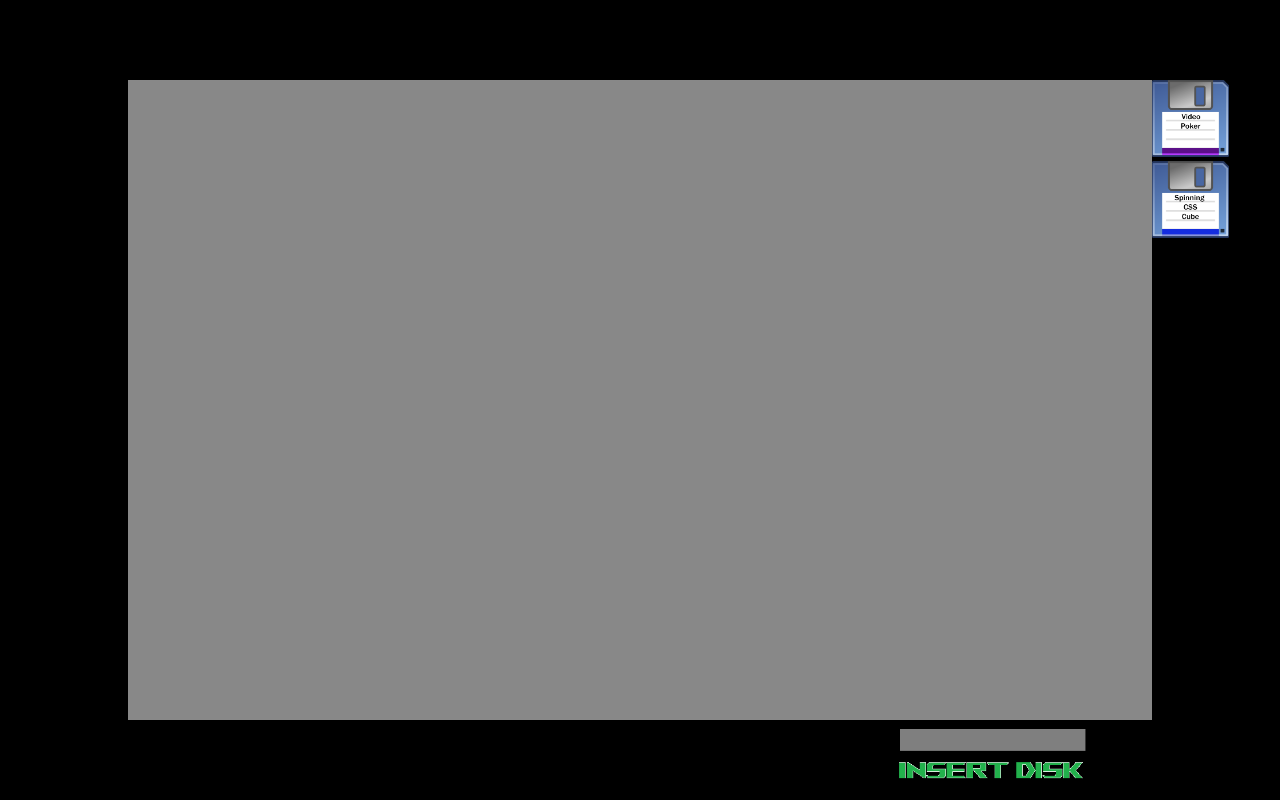
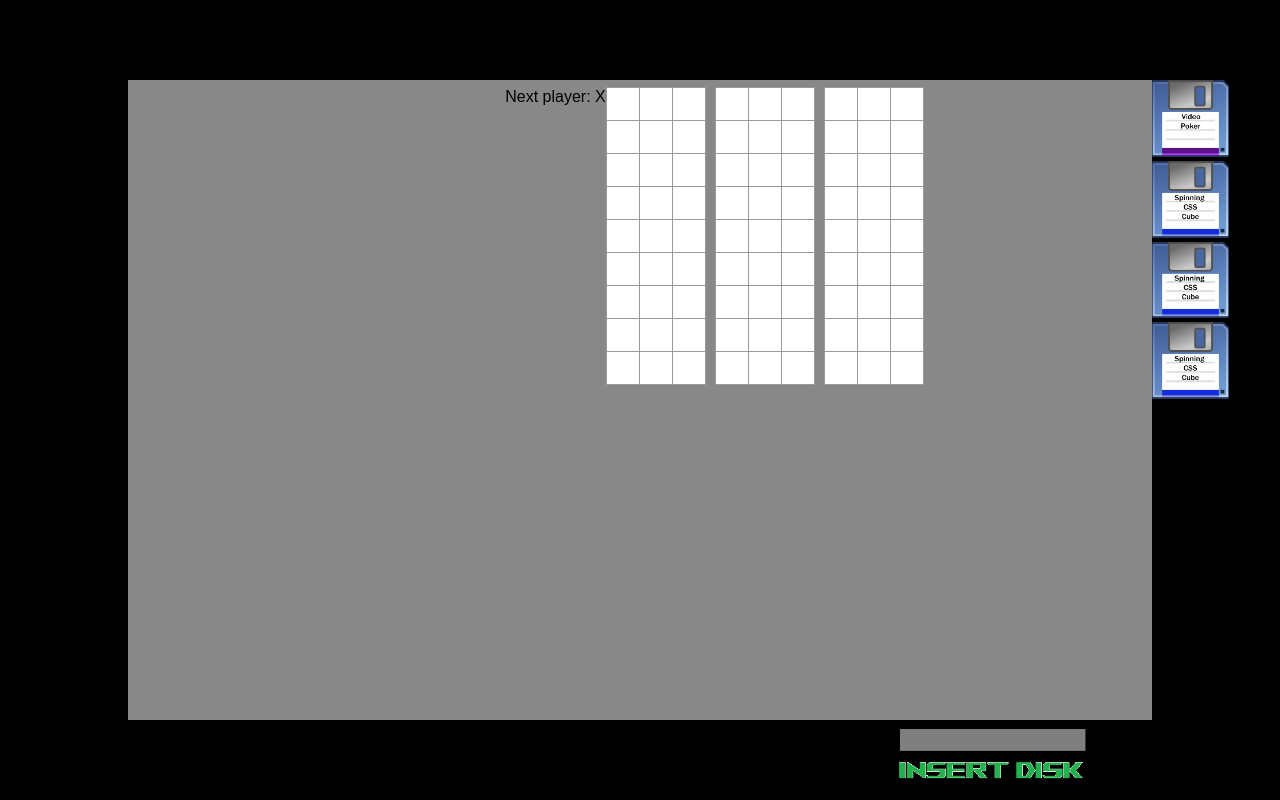
Before and after one commit to kylatae/Portfolio, a React (Vite) app: page /Tictactoe in a window 1280 px wide. Before the commit this address had no page. Built offline with nearby package versions, Linux system fonts and the light colour scheme.

Commit message:
Tic Tac Toe Experiment

```diff
--- a/src/App.jsx
+++ b/src/App.jsx
@@ -2,6 +2,8 @@ import React, { useRef, useState} from 'react'
 import {BrowserRouter, Routes, Route} from 'react-router-dom'
 import Poker from './components/Poker'
 import Cube from './components/Cube'
+import Tictactoe from './components/Tictactoe'
+import Tictactwo from './components/Tictactwo'
 import Diskette from './components/Diskette'
 
 
@@ -30,6 +32,9 @@ function App() {
         <div className={'disk_container'}>
           <Diskette src="./img/disk/videopokerDiskette.png" pageToLoad="./Poker" onDragStart={handleDragStart} />
           <Diskette src="./img/disk/cubeDiskette.png" pageToLoad="./Cube" onDragStart={handleDragStart} />
+          <Diskette src="./img/disk/cubeDiskette.png" pageToLoad="./Tictactoe" onDragStart={handleDragStart} />
+          <Diskette src="./img/disk/cubeDiskette.png" pageToLoad="./Tictactwo" onDragStart={handleDragStart} />
+
         </div>
       </div>
 
@@ -40,8 +45,10 @@ function App() {
 
       <BrowserRouter>
         <Routes>
-          <Route path="/poker" element={<Poker />} />
-          <Route path="/cube" element={<Cube />} />
+          <Route path="/Poker" element={<Poker />} />
+          <Route path="/Cube" element={<Cube />} />
+          <Route path="/Tictactoe" element={<Tictactoe />} />
+          <Route path="/Tictactwo" element={<Tictactwo />} />
 
         </Routes>
       </BrowserRouter>
--- /dev/null
+++ b/src/components/Tictactoe.jsx
@@ -0,0 +1,174 @@
+import React, { useState } from 'react';
+import '../css/Tictactoe.css';
+
+function Square(props) {
+  return (
+    <button className="square" onClick={props.onClick}>
+      {props.value}
+    </button>
+  );
+}
+
+function Board({ gameIndex, squares, onClick }) {
+
+  function renderSquare(i) {
+    return (
+      <Square
+        value={squares[i]}
+        onClick={() => onClick(gameIndex, i)}
+      />
+    );
+  }
+
+
+  return (
+    <div>
+      <div className="board-row">
+        {renderSquare(0)}
+        {renderSquare(1)}
+        {renderSquare(2)}
+      </div>
+      <div className="board-row">
+        {renderSquare(3)}
+        {renderSquare(4)}
+        {renderSquare(5)}
+      </div>
+      <div className="board-row">
+        {renderSquare(6)}
+        {renderSquare(7)}
+        {renderSquare(8)}
+      </div>
+    </div>
+  );
+}
+function Game() {
+  const [gameStates, setGameStates] = useState([
+    {
+      squares: Array(9).fill(null),
+      xIsNext: true
+    },
+    {
+      squares: Array(9).fill(null),
+      xIsNext: true
+    },
+    {
+      squares: Array(9).fill(null),
+      xIsNext: true
+    },
+    {
+      squares: Array(9).fill(null),
+      xIsNext: true
+    },
+    {
+      squares: Array(9).fill(null),
+      xIsNext: true
+    },
+    {
+      squares: Array(9).fill(null),
+      xIsNext: true
+    },
+    {
+      squares: Array(9).fill(null),
+      xIsNext: true
+    },
+    {
+      squares: Array(9).fill(null),
+      xIsNext: true
+    },
+    {
+      squares: Array(9).fill(null),
+      xIsNext: true
+    }
+  ]);
+  const [activeBoardIndex, setActiveBoardIndex] = useState(5); // Keep track of the active board
+  const [xIsNext, setXIsNext] = useState(true); // Overall X's turn or O's turn
+  const [stepNumber, setStepNumber] = useState(0);
+
+  const handleSquareClick = (gameIndex, squareIndex) => {
+    // If game over or not the active board, do nothing
+    if (calculateWinner(gameStates[gameIndex].squares) ) {
+      return;
+    }
+
+    const nextGameStates = [...gameStates]
+    const currentGame = nextGameStates[gameIndex];
+
+    currentGame.squares[squareIndex] = xIsNext ? 'X' : 'O';
+    currentGame.xIsNext = !xIsNext;
+
+    nextGameStates[gameIndex] = currentGame
+    // Set the next active board based on the square clicked
+    setActiveBoardIndex(squareIndex);
+    setGameStates(nextGameStates);
+    setXIsNext(!xIsNext);
+
+  };
+
+
+
+  const renderBoard = (gameIndex) => {
+    return (
+    <Board
+      gameIndex = {gameIndex}
+      squares={gameStates[gameIndex].squares}
+      onClick={(i) =>  handleSquareClick(gameIndex, i)}
+      />
+      );
+    }
+
+  const winner = gameStates.some(game => calculateWinner(game.squares)) ?
+                calculateWinner(gameStates.find(game => calculateWinner(game.squares)).squares) :
+                null;
+  const status = winner ?
+                 'Winner: ' + winner :
+                 'Next player: ' + (xIsNext ? 'X' : 'O');
+
+  return (
+    <div className="game">
+      <div className="game-info">
+        <div className="status">{status}</div>
+      </div>
+      <div className="game-boards">
+        {/* Render 9 boards in a 3x3 grid */}
+        <div className="board-row">
+          {renderBoard(0)}
+          {renderBoard(1)}
+          {renderBoard(2)}
+        </div>
+        <div className="board-row">
+          {renderBoard(3)}
+          {renderBoard(4)}
+          {renderBoard(5)}
+        </div>
+        <div className="board-row">
+          {renderBoard(6)}
+          {renderBoard(7)}
+          {renderBoard(8)}
+        </div>
+      </div>
+    </div>
+  );
+}
+
+// Helper function to calculate the winner
+function calculateWinner(squares) {
+  const lines = [
+    [0, 1, 2],
+    [3, 4, 5],
+    [6, 7, 8],
+    [0, 3, 6],
+    [1, 4, 7],
+    [2, 5, 8],
+    [0, 4, 8],
+    [2, 4, 6],
+  ];
+  for (let i = 0; i < lines.length; i++) {
+    const [a, b, c] = lines[i];
+    if (squares[a] && squares[a] === squares[b] && squares[a] === squares[c]) {
+      return squares[a];
+    }
+  }
+  return null;
+}
+
+export default Game;
--- /dev/null
+++ b/src/components/Tictactwo.jsx
@@ -0,0 +1,114 @@
+import React, { useState } from 'react';
+import '../css/tictactoe.css'; // Import your CSS file
+
+function Square(props) {
+  // Button component to represent a tic-tac-toe square.
+  return (
+    <button className="square" onClick={props.onClick}>
+      {props.value}
+    </button>
+  );
+}
+
+function Board({ squares, onClick }) {
+  // Renders the 3x3 board of squares.
+  console.log(onClick)
+  const renderSquare = (i) => {
+    return (
+      <Square
+        value={squares[i]}
+        onClick={() => onClick(i)}
+      />
+    );
+  };
+
+  return (
+    <div>
+      <div className="board-row">
+        {renderSquare(0)}
+        {renderSquare(1)}
+        {renderSquare(2)}
+      </div>
+      <div className="board-row">
+        {renderSquare(3)}
+        {renderSquare(4)}
+        {renderSquare(5)}
+      </div>
+      <div className="board-row">
+        {renderSquare(6)}
+        {renderSquare(7)}
+        {renderSquare(8)}
+      </div>
+    </div>
+  );
+}
+
+
+
+
+function Game() {
+  const [history, setHistory] = useState([Array(9).fill(null)]);
+  const [xIsNext, setXIsNext] = useState(true);
+  const [stepNumber, setStepNumber] = useState(0);
+
+  const handleClick = (i) => {
+    const newHistory = history.slice(0, stepNumber + 1); // Preserves history up to current move
+    const currentSquares = newHistory[newHistory.length - 1];
+    const squares = currentSquares.slice();
+
+    if (squares[i] || calculateWinner(squares)) {
+      return; // Ignore click if square is filled or there's a winner
+    }
+    squares[i] = xIsNext ? 'X' : 'O';
+    setHistory(newHistory.concat([squares]));
+    setStepNumber(newHistory.length);
+    setXIsNext(!xIsNext);
+  };
+
+  const currentSquares = history[stepNumber];
+  const winner = calculateWinner(currentSquares);
+  let status;
+  if (winner) {
+    status = 'Winner: ' + winner;
+  } else {
+    status = 'Next player: ' + (xIsNext ? 'X' : 'O');
+  }
+
+  return (
+    <div className="game">
+      <div className="game-board">
+        <Board
+          squares={currentSquares}
+          onClick={(i) => handleClick(i)}
+        />
+      </div>
+      <div className="game-info">
+        <div>{status}</div>
+      </div>
+    </div>
+  );
+}
+
+function calculateWinner(squares) {
+  // Helper to determine the winner.
+  const lines = [
+    [0, 1, 2],
+    [3, 4, 5],
+    [6, 7, 8],
+    [0, 3, 6],
+    [1, 4, 7],
+    [2, 5, 8],
+    [0, 4, 8],
+    [2, 4, 6],
+  ];
+
+  for (let i = 0; i < lines.length; i++) {
+    const [a, b, c] = lines[i];
+    if (squares[a] && squares[a] === squares[b] && squares[a] === squares[c]) {
+      return squares[a];
+    }
+  }
+  return null;
+}
+
+export default Game;
--- /dev/null
+++ b/src/css/Tictactoe.css
@@ -0,0 +1,47 @@
+.square {
+  background: #fff;
+  border: 1px solid #999;
+  float: left;
+  font-size: 24px;
+  font-weight: bold;
+  line-height: 34px;
+  height: 34px;
+  margin-right: -1px;
+  margin-top: -1px;
+  padding: 0;
+  text-align: center;
+  width: 34px;
+}
+
+.square:focus {
+  outline: none;
+}
+
+.board-row:after {
+  clear: both;
+  content: "";
+  display: table;
+}
+
+.status {
+  margin-bottom: 10px;
+}
+
+.game {
+  display: flex;
+  flex-direction: row;
+}
+
+.game-info {
+  margin-left: 20px;
+}
+
+.game-boards {
+  display: grid;
+  grid-template-columns: repeat(3, 1fr); /* Create 3 columns */
+  grid-gap: 10px;
+}
+
+.notActive{
+  opacity:.5;
+}
--- /dev/null
+++ b/src/css/Tictactwo.css
@@ -0,0 +1,43 @@
+.square {
+  background: #fff;
+  border: 1px solid #999;
+  float: left;
+  font-size: 24px;
+  font-weight: bold;
+  line-height: 34px;
+  height: 34px;
+  margin-right: -1px;
+  margin-top: -1px;
+  padding: 0;
+  text-align: center;
+  width: 34px;
+}
+
+.square:focus {
+  outline: none;
+}
+
+.board-row:after {
+  clear: both;
+  content: "";
+  display: table;
+}
+
+.status {
+  margin-bottom: 10px;
+}
+
+.game {
+  display: flex;
+  flex-direction: row;
+}
+
+.game-info {
+  margin-left: 20px;
+}
+
+.game-boards {
+  display: grid;
+  grid-template-columns: repeat(3, 1fr); /* Create 3 columns */
+  grid-gap: 10px;
+}
```
